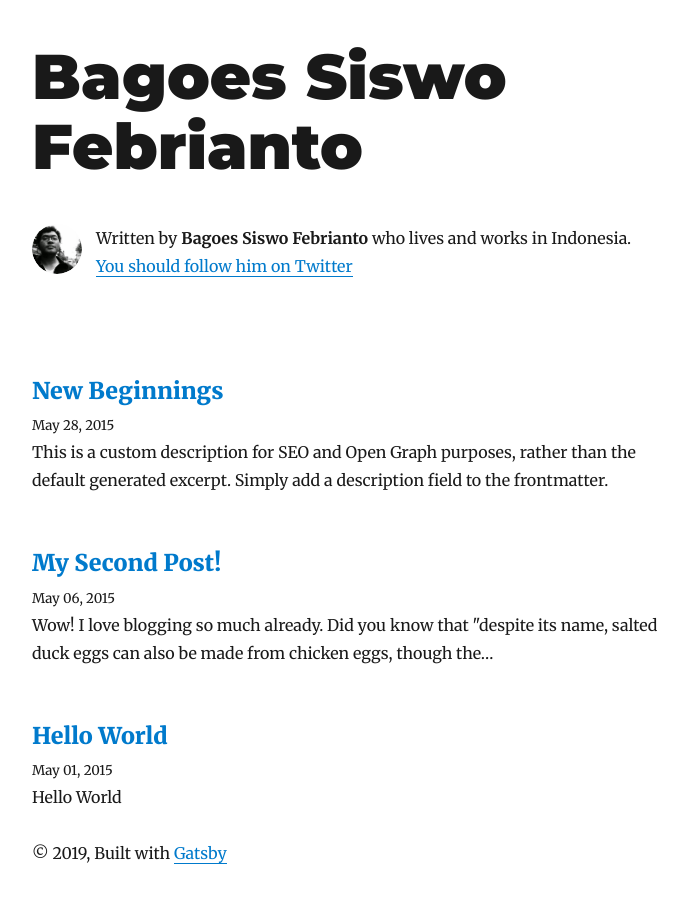
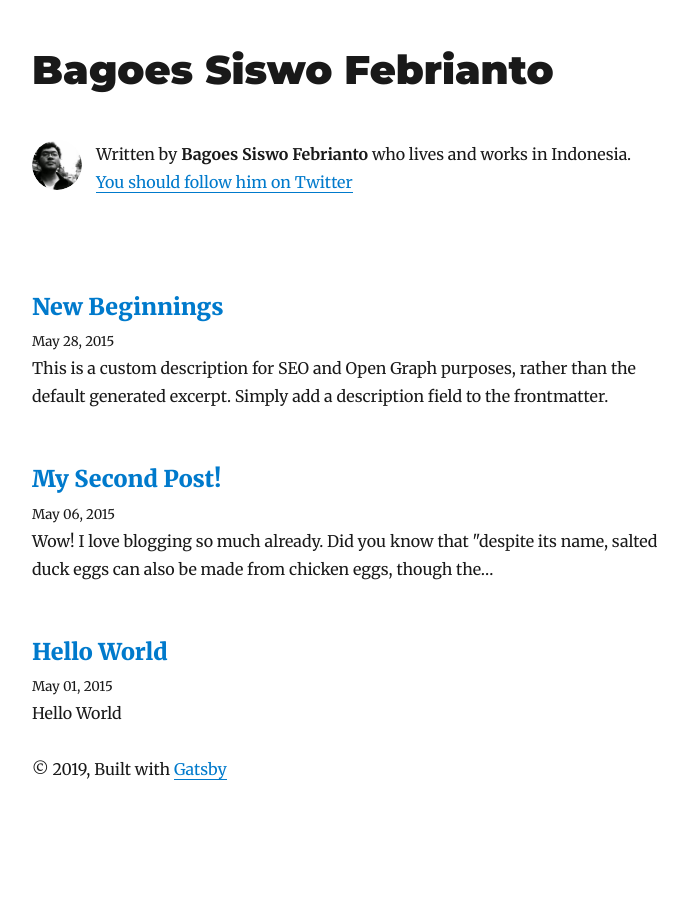
Before and after one commit to bagoessiswo/bagoessiswo, a Gatsby site: page / in a window 1280 px wide. Shown: the whole page, without its empty margins (293-981 px from the left). After the commit the page ends 825 px from the top, so only its background shows below. Built offline with nearby package versions, Linux system fonts and the light colour scheme; Gatsby itself is replaced by a stand-in of ours; some packages are replaced by stand-ins of ours.

Commit message:
[IMPROVE] change icon and title font size

```diff
--- a/src/components/layout.js
+++ b/src/components/layout.js
@@ -13,7 +13,7 @@ class Layout extends React.Component {
       header = (
         <h1
           style={{
-            ...scale(1.5),
+            ...scale(1.0),
             marginBottom: rhythm(1.5),
             marginTop: 0
           }}
```
Also changed, not shown: content/assets/gatsby-icon.png.
